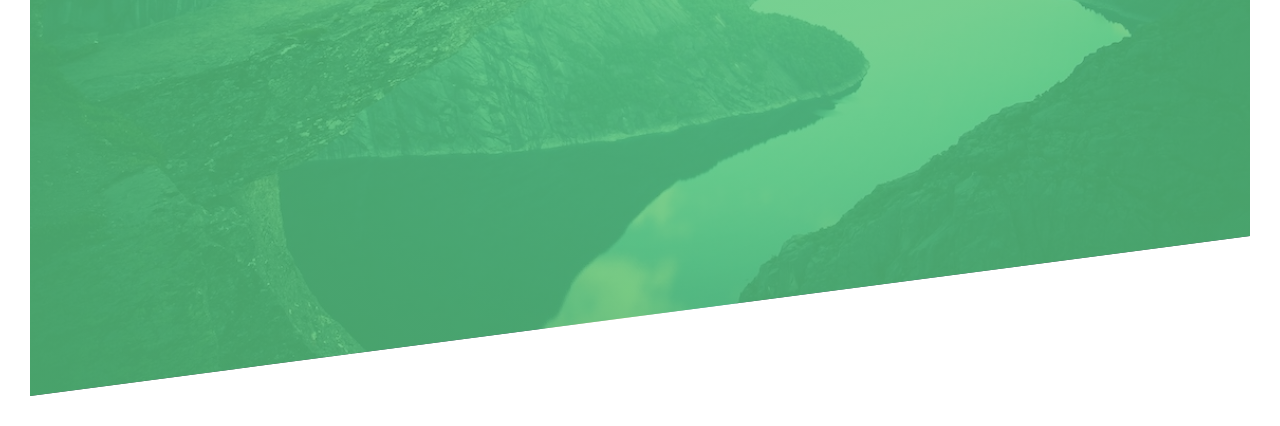
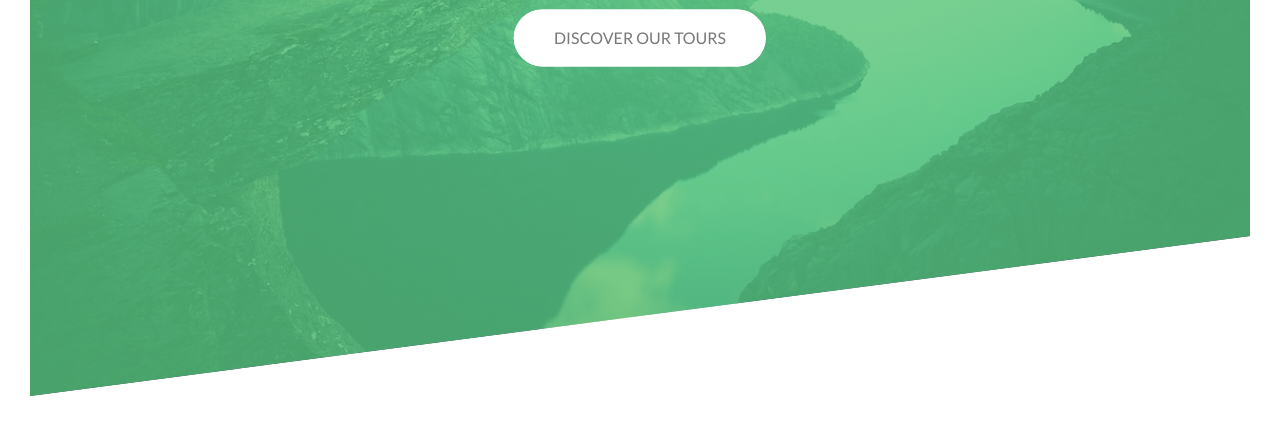
Before and after one commit to Maccauhuru/natours, a plain HTML site: page index.html in a window 1280 px wide. Shown: the part 394-820 px from the top of the page. Drawn offline with Linux system fonts and the light colour scheme.

Commit message:
animated banner button

```diff
--- a/css/style.css
+++ b/css/style.css
@@ -28,12 +28,7 @@ body {
 
 .header {
     height: 95vh;
-  background-image: linear-gradient(
-      to right bottom,
-      rgba(85, 197, 122, 0.8),
-      rgba(85, 197, 122, 0.8)
-    ),
-    url(../img/hero-small.jpg);
+    background-image: linear-gradient( to right bottom, rgba(85, 197, 122, 0.8), rgba(85, 197, 122, 0.8)), url(../img/hero-small.jpg);
     background-size: cover;
     background-position: top;
     position: relative;
@@ -55,12 +50,14 @@ body {
     top: 40%;
     left: 50%;
     transform: translate(-50%, -50%);
+    text-align: center;
 }
 
 .heading-primary {
     color: #fff;
     text-transform: uppercase;
     backface-visibility: hidden;
+    margin-bottom: 60px;
 }
 
 .heading-primary-main {
@@ -108,3 +105,69 @@ body {
         transform: translateX(0);
     }
 }
+
+@keyframes moveInBottom {
+    0% {
+        opacity: 0;
+        transform: translateY(30px);
+    }
+    100% {
+        opacity: 1;
+        transform: translateY(0);
+    }
+}
+
+/* BUTTONS */
+
+.btn:link,
+.btn:visited {
+    text-transform: uppercase;
+    text-decoration: none;
+    padding: 15px 40px;
+    display: inline-block;
+    transition: all .2s;
+    position: relative;
+}
+
+.btn-white {
+    background-color: #fff;
+    color: #777;
+    border-radius: 100px;
+}
+
+.btn:hover {
+    transform: translateY(-3px);
+    box-shadow: 0 10px 20px rgba(0, 0, 0, 0.2);
+}
+
+.btn:active {
+    transform: translateY(-1px);
+    box-shadow: 0 5px 10px rgba(0, 0, 0, 0.2);
+}
+
+.btn::after {
+    content: "";
+    display: inline-block;
+    width: 100%;
+    height: 100%;
+    border-radius: 100px;
+    position: absolute;
+    top: 0;
+    left: 0;
+    z-index: -1;
+    transition: all .4s;
+}
+
+.btn-white::after {
+    background-color: #fff;
+}
+
+.btn:hover::after {
+    transform: scaleX(1.4) scaleY(1.6);
+    opacity: 0;
+}
+
+.btn-white__animated {
+    animation: moveInBottom 1s ease-out .75s;
+    animation-fill-mode: backwards;
+}
--- a/index.html
+++ b/index.html
@@ -20,6 +20,7 @@
                 <span class="heading-primary-main">Outdoors</span>
                 <span class="heading-primary-sub">is where life happens</span>
             </h1>
+            <a href="#" class="btn btn-white btn-white__animated">Discover our tours</a>
         </div>
     </header>
 
```
Lines whose indentation alone changed are shown as unchanged.
